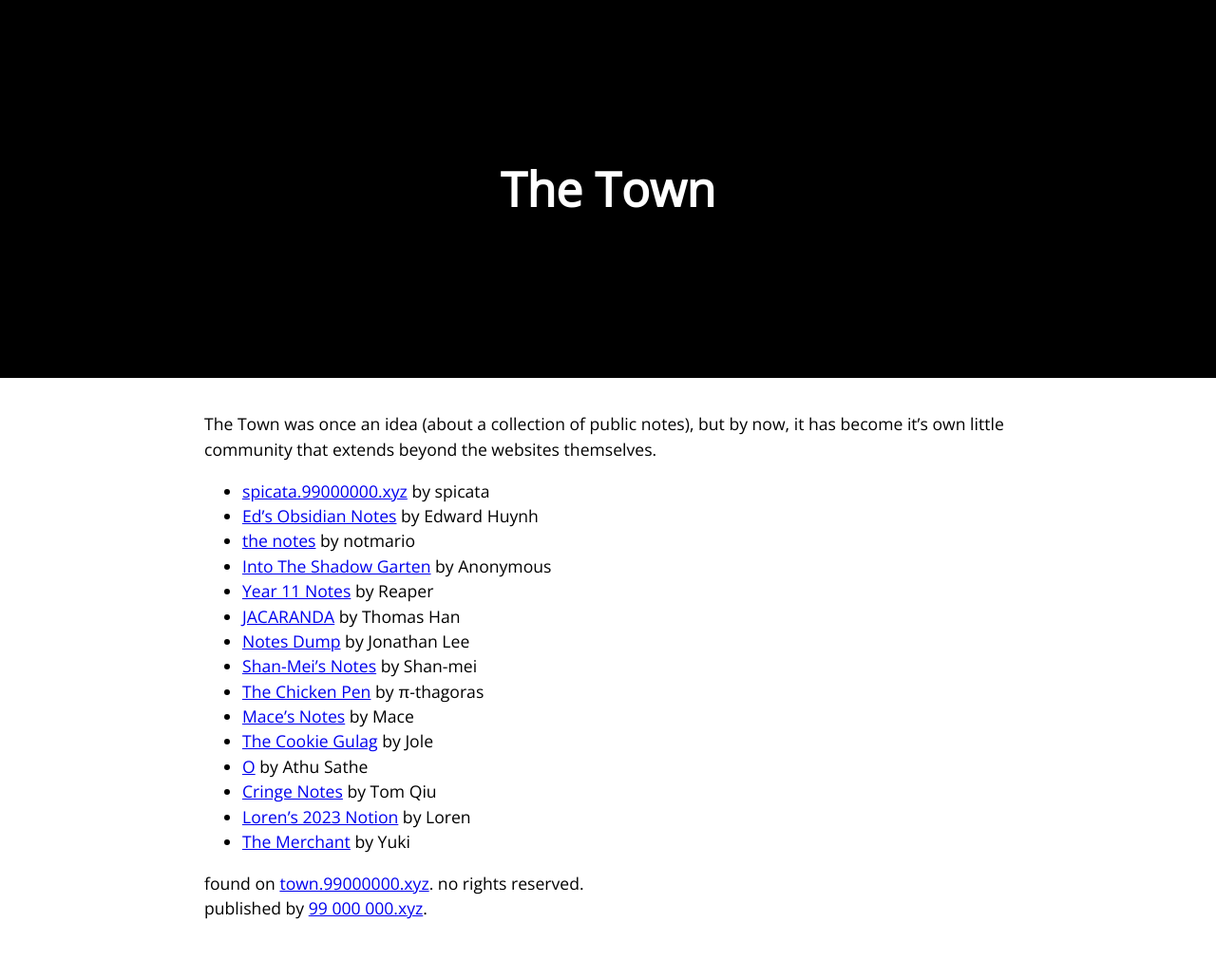
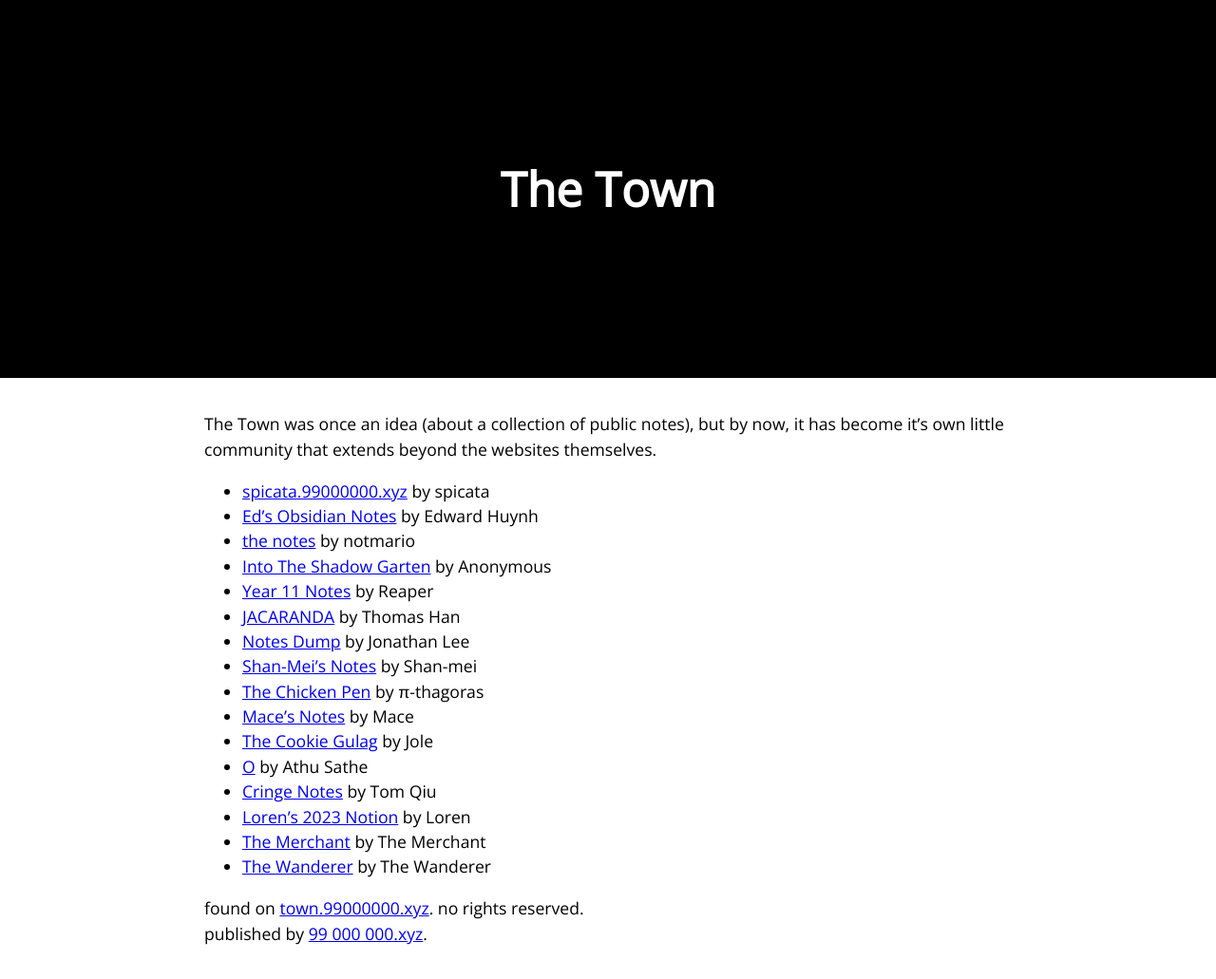
Before and after one commit to spicata/town, a Jekyll site: the page built from index.md, in a window 1280 px wide. Shown: the whole page at 95% size. Built offline with Jekyll 4.4.1, drawn with Linux system fonts in a browser that asks for light colours; before the commit the page ends 1005 px from its top, so only the background shows below that.

Commit message:
The Merchant and the Wanderer

```diff
--- a/index.md
+++ b/index.md
@@ -19,4 +19,5 @@ The Town was once an idea (about a collection of public notes), but by now, it h
 - [O](https://super-cookies.github.io/duk/) by Athu Sathe
 - [Cringe Notes](https://grimreaper2654.github.io/Notes/) by Tom Qiu
 - [Loren's 2023 Notion](https://ionized-satellite-e99.notion.site/Loren-s-2023-Notion-cd03827de0a743468d9fb5a70413fc95) by Loren
-- [The Merchant](https://harzavad.github.io/the-merchant/) by Yuki
+- [The Merchant](https://harzavad.github.io/the-merchant/) by The Merchant
+- [The Wanderer](https://rewind789.github.io/wanderer-archive/) by The Wanderer
```
